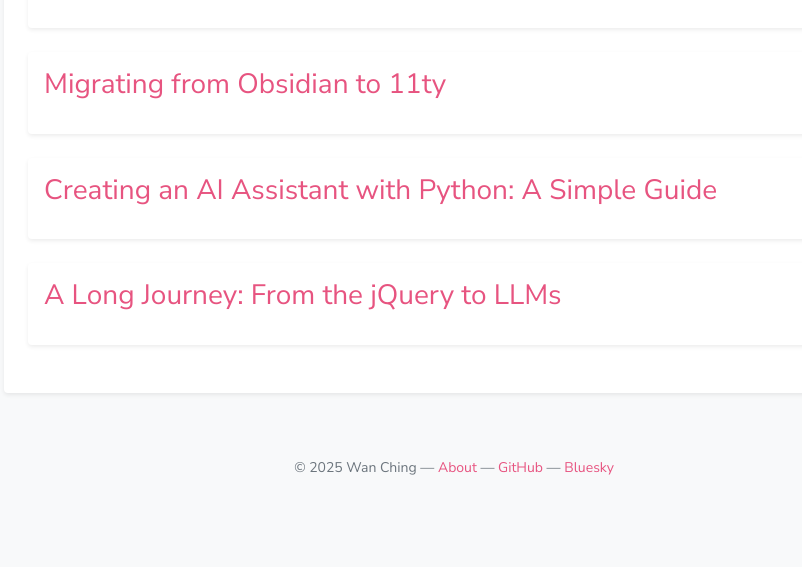
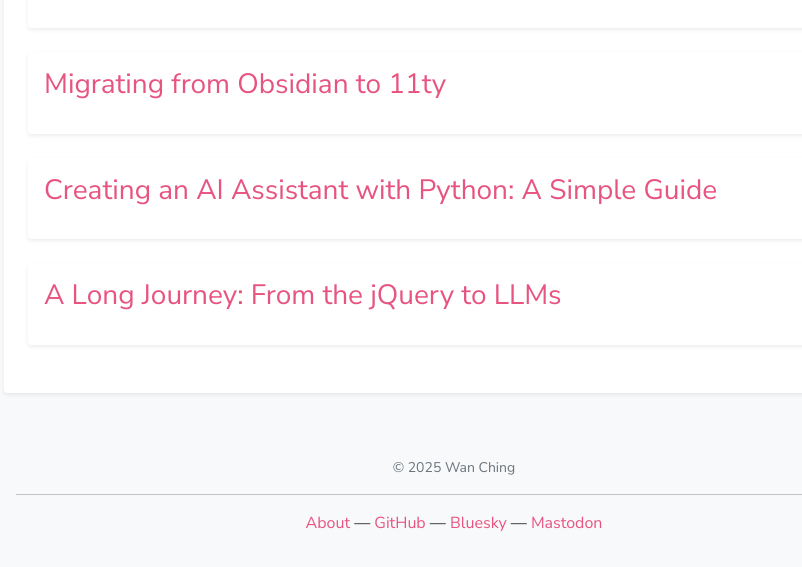
Before and after one commit to llmentalist/llmentalist.github.io, an Eleventy site: page blog/src/index.md in a window 1280 px wide. Shown: the part 668-1235 px from the top of the page, without its empty margins (186-988 px from the left). Before the commit the page ends 1178 px from the top, so only its background shows below. Built offline with nearby package versions, Linux system fonts and the light colour scheme; Eleventy itself is replaced by a stand-in of ours; files that its build step writes are made by us from their sources.

Commit message:
Update footer to include Mastodon link and improve layout

```diff
--- a/blog/src/_includes/layout.njk
+++ b/blog/src/_includes/layout.njk
@@ -139,7 +139,7 @@
       {{ content | safe }}
     </main>
     <footer class="container text-center py-3">
-      <p class="text-muted small">&copy; 2025 Wan Ching &mdash; <a href="/about/">About</a> &mdash; <a href="https://github.com/llmentalist" target="_blank" rel="noopener">GitHub</a> &mdash; <a href="https://bsky.app/profile/llmentalist.bsky.social" target="_blank" rel="noopener">Bluesky</a></p>
+      <p class="text-muted small">&copy; 2025 Wan Ching</p> <hr/> <p><a href="/about/">About</a> &mdash; <a href="https://github.com/llmentalist" target="_blank" rel="noopener">GitHub</a> &mdash; <a href="https://bsky.app/profile/llmentalist.bsky.social" target="_blank" rel="noopener">Bluesky</a> &mdash; <a rel="me" href="https://mastodon.social/@llmentalist">Mastodon</a></p>
     </footer>
   </div>
   </body>
```
